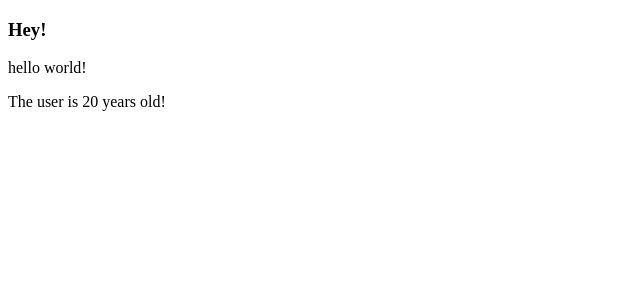
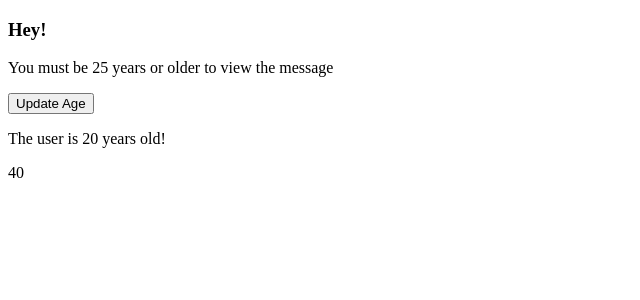
Before and after one commit to PhilipZi/vue-components, a Vue app: page / in a window 1280 px wide. Shown: the top 300 px of the page, without its empty margins (0-640 px from the left). Built offline with nearby package versions, Linux system fonts and the light colour scheme.

Commit message:
add methods and computed functions to multiply and increment age via props

```diff
--- a/src/App.vue
+++ b/src/App.vue
@@ -1,7 +1,7 @@
 <template>
   <h3>Hey!</h3>
-  <Greeting />
-  <User :age="age" />
+  <Greeting :age="age" />
+  <User :age="age" @age-change="updateAge" />
 </template>
 
 <script>
@@ -19,5 +19,10 @@ export default {
       age: 20,
     };
   },
+  methods: {
+    updateAge(num) {
+      this.age += num;
+    },
+  },
 };
 </script>
--- a/src/components/Greeting.vue
+++ b/src/components/Greeting.vue
@@ -1,12 +1,14 @@
 <template>
   <div>
-    <p>{{ msg }}</p>
+    <p v-if="age > 25">{{ msg }}</p>
+    <p v-else>You must be 25 years or older to view the message</p>
   </div>
 </template>
 
 <script>
 export default {
   name: "Greeting",
+  props: ["age"],
   data() {
     return {
       msg: "hello world!",
--- a/src/components/User.vue
+++ b/src/components/User.vue
@@ -1,10 +1,23 @@
 <template>
+  <button type="button" @click="onClickAge">Update Age</button>
   <p>The user is {{ age }} years old!</p>
+  <p>{{ ageDoubled }}</p>
 </template>
 
 <script>
 export default {
   name: "User",
   props: ["age"],
+  emit: ["age-change"],
+  computed: {
+    ageDoubled() {
+      return this.age * 2;
+    },
+  },
+  methods: {
+    onClickAge() {
+      this.$emit("age-change", 3);
+    },
+  },
 };
 </script>
```
